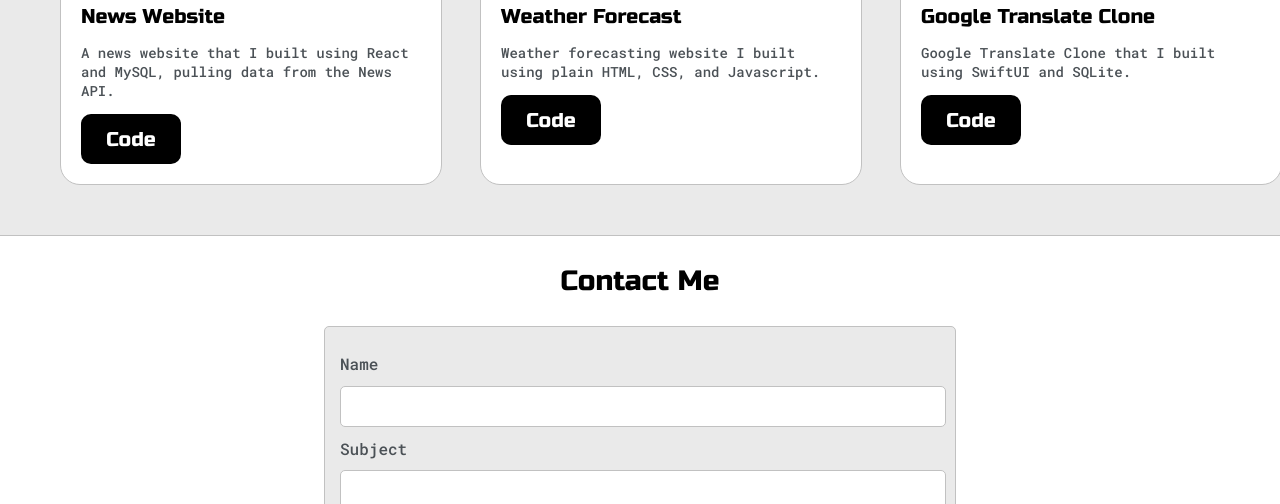
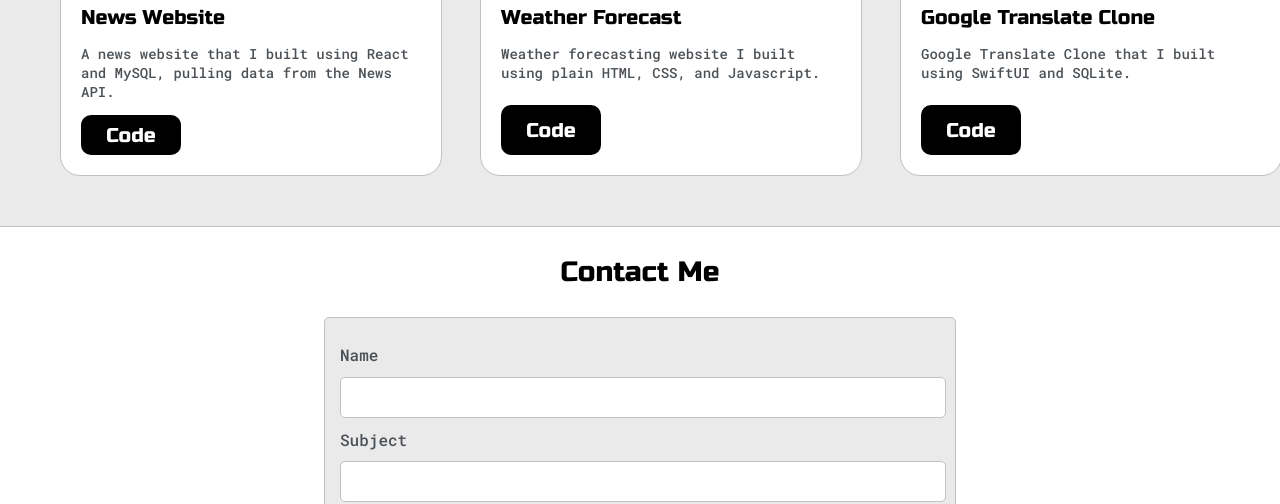
Before and after one commit to SophiaCG/portfolio, a plain HTML site: page index.html in a window 1280 px wide. Shown: the part 1672-2176 px from the top of the page. Drawn offline with Linux system fonts and the light colour scheme.

Commit message:
Fixed spacing of post containers

```diff
--- a/default.css
+++ b/default.css
@@ -354,6 +354,7 @@ h6 {
 .image-container {
   height: 280px;
   position: relative;
+  border-bottom: 1px solid black;
 }
 
 .project-image,
@@ -377,7 +378,11 @@ h6 {
 }
 
 .post-info-container {
+  height: 150px;
   padding: 20px;
+  display: flex;
+  flex-direction: column;
+  justify-content: space-between;
 }
 
 .post-wrapper {
--- a/index.html
+++ b/index.html
@@ -164,10 +164,13 @@
               <img class="project-image" src="images/news-website.png" alt="Original Image">
             </div>
             <div class="post-info-container">
+              <div class="post-text-container">
                 <h6 class="post-title">News Website</h6>
                 <p class="post-intro">
                   A news website that I built using React and MySQL, pulling data from the News API.
                 </p>
+
+              </div>
               <div class="code-button-container">
                 <a
                   class="code-button"
@@ -183,10 +186,14 @@
               <img class="project-image-hover" src="images/weather-website.png" alt="New Image">
             </div>
             <div class="post-info-container">
+              <div class="post-text-container">
                 <h6 class="post-title">Weather Forecast</h6>
                 <p class="post-intro">
                   Weather forecasting website I built using plain HTML, CSS, and Javascript.
                 </p>
+
+                </div>
+
 
               <div class="code-button-container">
                 <a
@@ -203,10 +210,12 @@
               <img class="project-image-hover" src="images/google-translate-clone.png" alt="New Image">
             </div>
             <div class="post-info-container">
+              <div class="post-text-container">
                 <h6 class="post-title">Google Translate Clone</h6>
                 <p class="post-intro">
                   Google Translate Clone that I built using SwiftUI and SQLite.
                 </p>
+              </div>
 
               <div class="code-button-container">
                 <a
```
Lines whose indentation alone changed are shown as unchanged.
